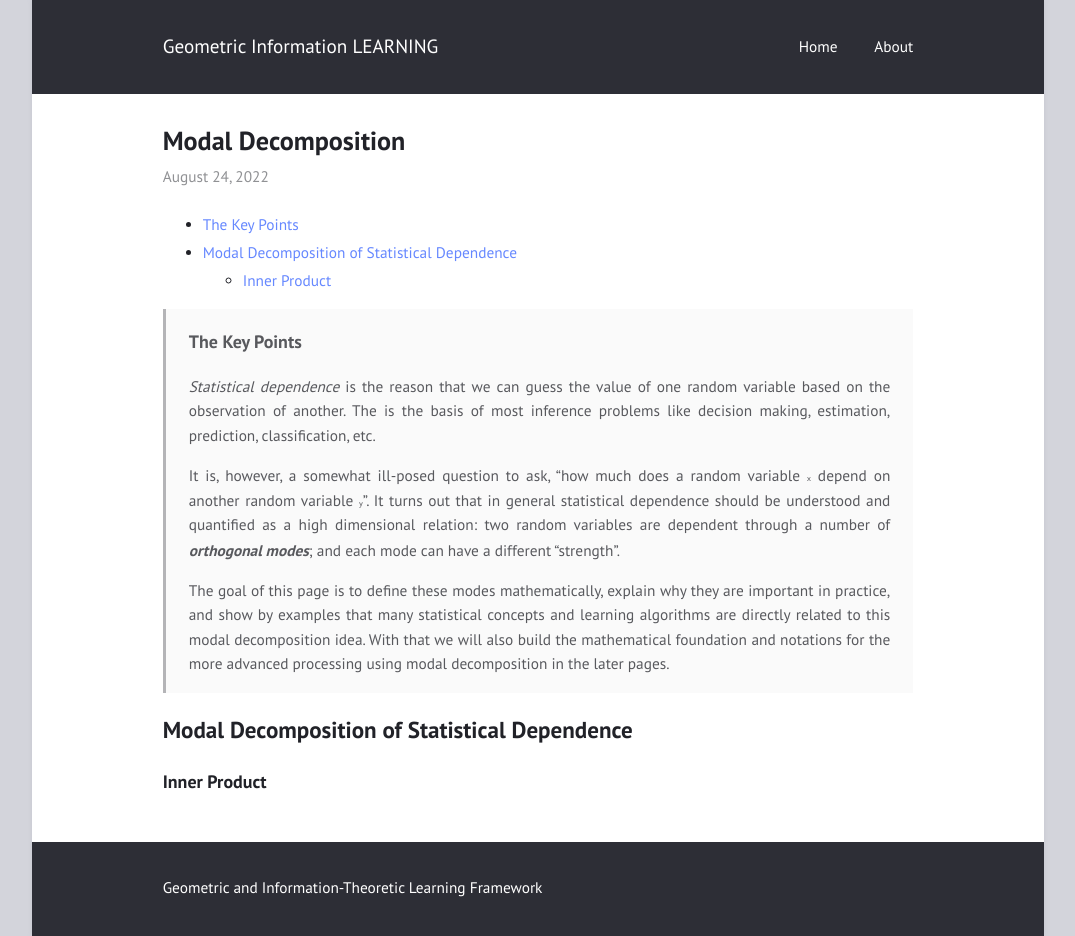
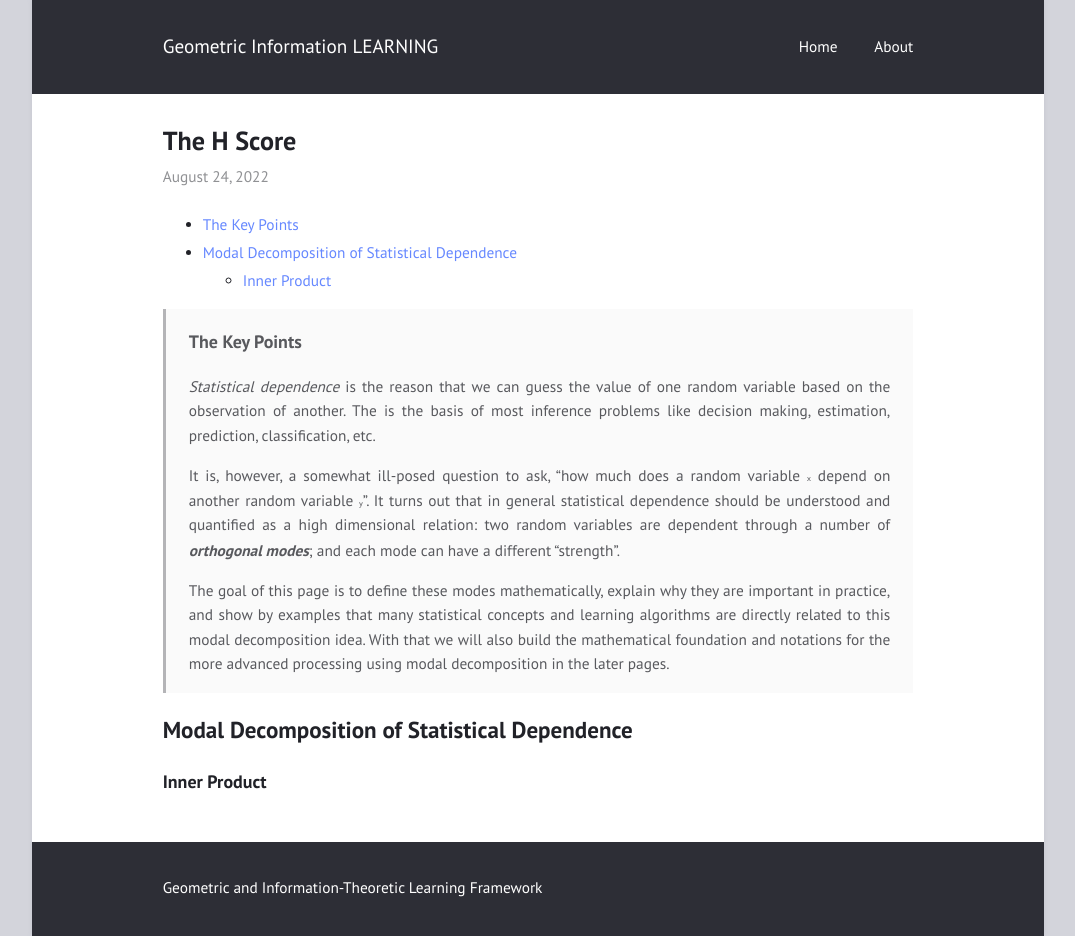
Before and after one commit to gilearning/gilearning.github.io, a Jekyll site: the page built from _posts/2022-08-24-HScore.md, in a window 1280 px wide. Shown: the whole page, without its empty margins (102-1177 px from the left). Built offline with Jekyll 4.4.1, drawn with Linux system fonts in a browser that asks for light colours; formulas are drawn with MathJax 3.

Commit message:
Update 2022-08-24-HScore.md

```diff
--- a/_posts/2022-08-24-HScore.md
+++ b/_posts/2022-08-24-HScore.md
@@ -1,5 +1,5 @@
 ---
-title: "Modal Decomposition"
+title: "The H Score"
 layout: post
 ---
 
```
